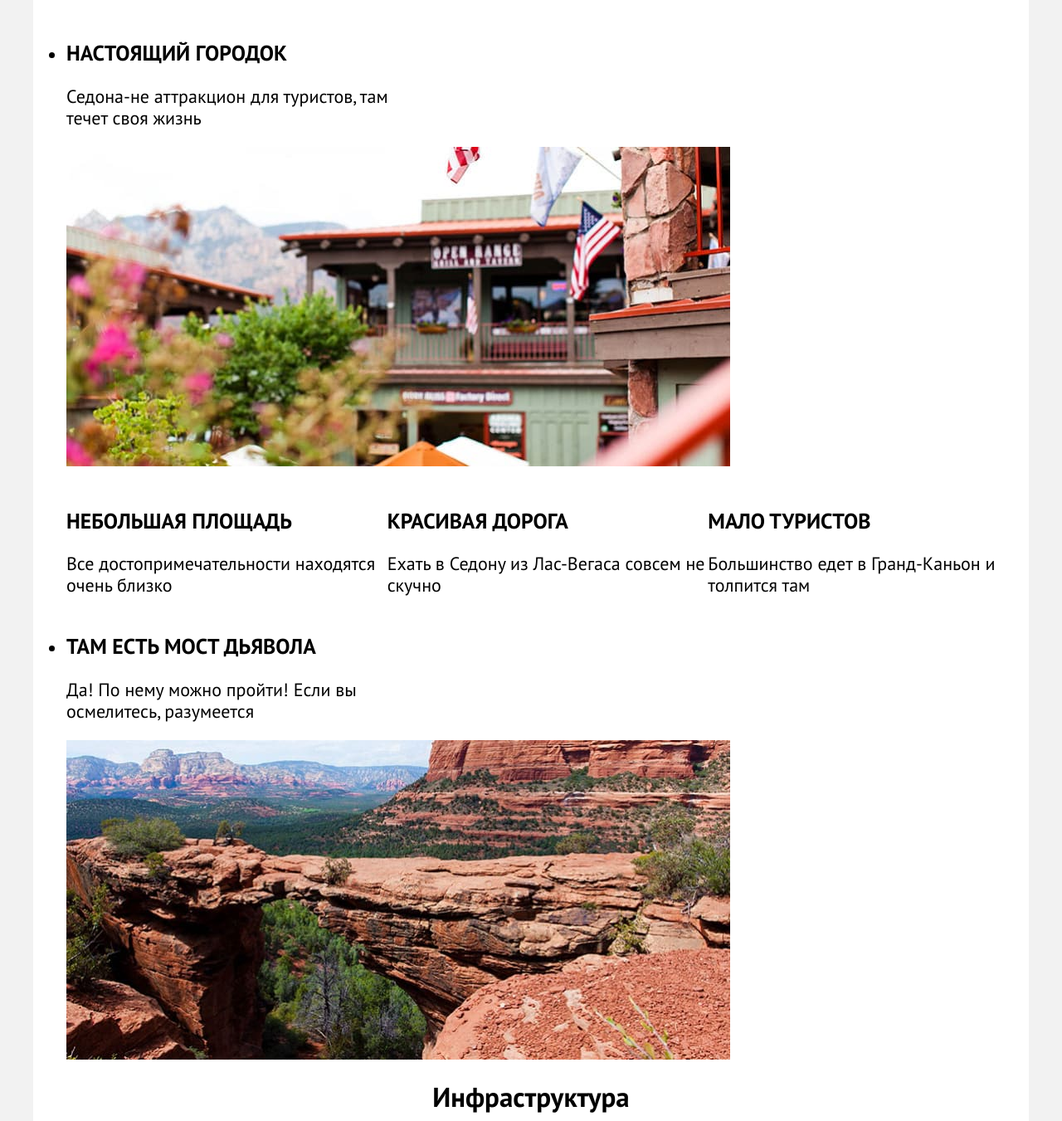
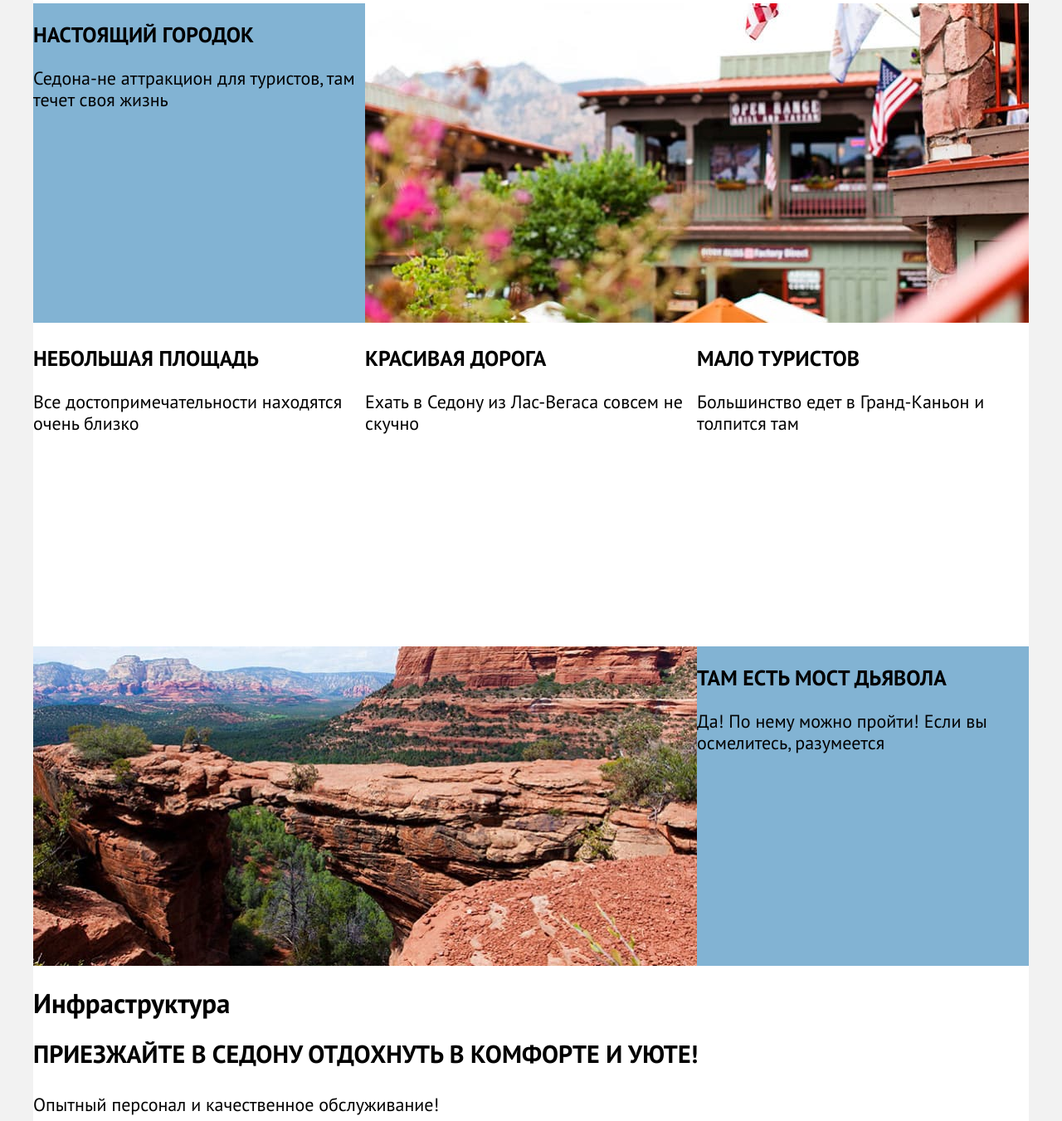
Before and after one commit to htmlacademy-htmlcss/2324921-sedona-1, a plain HTML site: page index.html in a window 1280 px wide. Shown: the part 829-2180 px from the top of the page at 83% size. Drawn offline with Linux system fonts and the light colour scheme.

Commit message:
Добавляет стили и классы
Co-Authored-By: Tatyana <tatyana.simonenko@gmail.com>

```diff
--- a/index.html
+++ b/index.html
@@ -60,7 +60,7 @@
         </section>
 
 
-<!--Преимущества-->
+        <!--Преимущества-->
           <section class="advantages">
                <h2 class="visually-hidden"> Преимущества</h2>
             <div class="advantages-town-wrapper">
@@ -69,31 +69,35 @@
             </div>
 
             <ul class="advantages-realtown-list">
-              <li class="advantages-item">
+              <li class="advantages-realtown-item">
                 <h3 class="advantages-title"> Настоящий городок</h3>
                 <p class="advantages-description">Седона-не аттракцион для туристов, там течет своя жизнь</p>
-                <img class="advantages-img" src="images/catalog/houses.jpg" width="800" height="385" alt="Городок с домами" >
+              </li>
+                <li class="advantages-img">
+                  <img  src="images/catalog/houses.jpg" width="800" height="385" alt="Городок с домами" >
               </li>
             </ul>
-            <ul class="advantages-dignities">
-              <li class="advantages-item">
+            <ul class="advantages-dignities-list">
+              <li class="advantages-square-item">
                 <h3 class="advantages-title"> Небольшая площадь</h3>
                 <p class="advantages-description">Все достопримечательности находятся очень близко</p>
               </li>
-              <li class="advantages-item">
+              <li class="advantages-road-item">
                 <h3 class="advantages-title"> Красивая дорога</h3>
                 <p class="advantages-description">Ехать в Седону из Лас-Вегаса совсем не скучно</p>
               </li>
-              <li class="advantages-item">
+              <li class="advantages-tourists-item">
                 <h3 class="advantages-title"> Мало туристов</h3>
                 <p class="advantages-description">Большинство едет в Гранд-Каньон и толпится там</p>
               </li>
             </ul>
-            <ul class="advantages-bridge">
-              <li class="advantages-item">
+            <ul class="advantages-bridge-list">
+              <li class="advantages-bridge-item-">
                 <h3 class="advantages-title"> Там есть мост дьявола</h3>
                      <p class="advantages-description">Да! По нему можно пройти! Если вы осмелитесь, разумеется</p>
-                <img src="images/catalog/mountaincanyon.jpg" width="800" height="385" alt=" Горы и каньоны">
+              </li>
+                <li class="advantages-img">
+                  <img src="images/catalog/mountaincanyon.jpg" width="800" height="385" alt=" Горы и каньоны">
               </li>
             </ul>
          </section>
@@ -102,8 +106,8 @@
  <!--Инфраструктура-->
          <section class="infrastructure">
            <h2 class="visually-hidden"> Инфраструктура</h2>
-            <p class="infrastructure-title-town">Приезжайте в Седону отдохнуть в комфорте и уюте!</p>
-            <p class="infrastructure-description">Опытный персонал и качественное обслуживание!</p>
+            <p class="infrastructure-town-title">Приезжайте в Седону отдохнуть в комфорте и уюте!</p>
+            <p class="infrastructure-town-description">Опытный персонал и качественное обслуживание!</p>
 
            <ul class="infrastructure-list">
              <li class="infrastructure-item">
@@ -157,17 +161,17 @@
         <h2 class="visually-hidden">Контакты</h2>
         <ul class="footer-social-list">
           <li class="footer-social-item">
-            <a class="button" href="#">
+            <a class="button" href="https://vk.com/htmlacademy">
               <span class="visually-hidden">ВКонтакте</span>
             </a>
           </li>
           <li class="footer-social-item">
-            <a class="button" href="#">
+            <a class="button" href=" https://t.me/htmlacademy ">
               <span class="visually-hidden">Телеграмм</span>
             </a>
           </li>
           <li class="footer-social-item">
-            <a class="button" href="#">
+            <a class="button" href=" https://www.youtube.com/user/htmlacademyru">
               <span class="visually-hidden">Youtube</span>
             </a>
           </li>
--- a/styles/styles.css
+++ b/styles/styles.css
@@ -54,6 +54,8 @@ body {
   margin: 0 auto;
   background-color: #FFFFFF;
 }
+
+/*Шапка*/
 .page-header{
   color: #000000;
   background-color: #FFF;
@@ -128,7 +130,6 @@ body {
   box-sizing: border-box;   /*box-sizing:border-box; работал,сейчас не работает,не пойму */
   margin: 0 70px 0 20px;
   padding: 8px 40px;
-
   min-width: 160px;
   max-width: 260px;
   justify-content: center;
@@ -178,49 +179,76 @@ display: block;
 .advantages-town-description{
   margin-top: 25px;
   padding-bottom: 70px;
+  font-size: 22px;
 }
 
-/*.index-columns{
+.advantages-realtown-list{
   display: flex;
-  flex-direction: column;
-  justify-content: space-between;
+  list-style: none;
+  padding: 0;
+  margin: 0;
 }
-*/
 
-.advantages-realtown-list{
-display: flex;
-flex-wrap: wrap;
+.advantages-dignities-list{
+  display: flex;
+  list-style: none;
+  padding: 0;
+  margin: 0;
+}
+
+.advantages-bridge-list{
+  display: flex;
+  list-style: none;
+  padding: 0;
+  margin: 0;
+  flex-direction: row-reverse;
 }
 
 .advantages-img{
+  display: block;
   width: 800px;
 }
-/*.advantages-list {
-  display: flex;
-  flex-direction: column;
+
+.advantages-title {
+  align-items: center;
+  text-transform: uppercase;
 }
- */
-.advantages-title{
-  text-transform: uppercase;
 
-}
-.advantages-item {
-  width: 400px;
+.advantages-description{
 
 }
 
-.advantages-dignities{
-  display: flex;
-  list-style: none;
+.advantages-realtown-item {
+  width: 100%;
+  height: 385px;
+  background-color: #82B3D3;
+}
 
+.advantages-bridge-item-{
+  width: 100%;
+  height: 385px;
+  background-color: #82B3D3;
 
 }
 
-.infrastructure{
-  text-align: center;
+.advantages-square-item{
+  width: 100%;
+  height: 385px;
 }
 
-.infrastructure-title-town{
+.advantages-road-item{
+  width: 100%;
+  height: 385px;
+}
+
+.advantages-tourists-item{
+  width: 100%;
+  height: 385px;
+}
+
+/*Инфраструктура*/
+
+.infrastructure-town-title{
   font-size: 30px;
   font-weight: 700;
   line-height: 36px;
```
